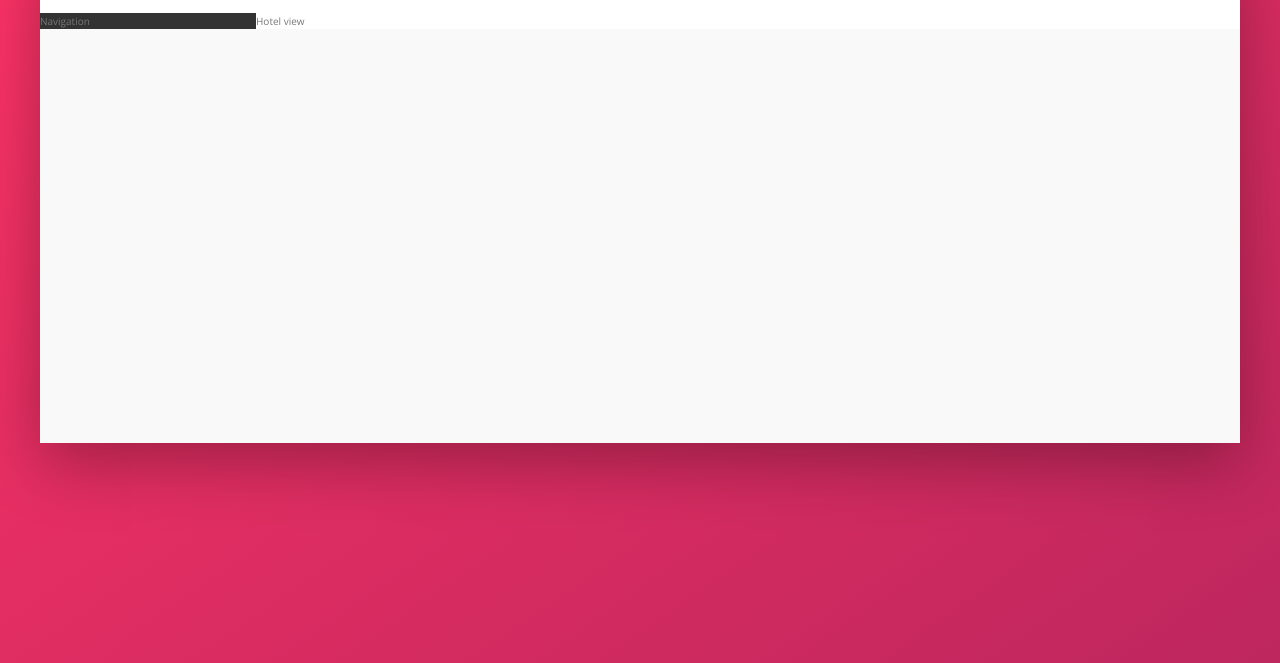
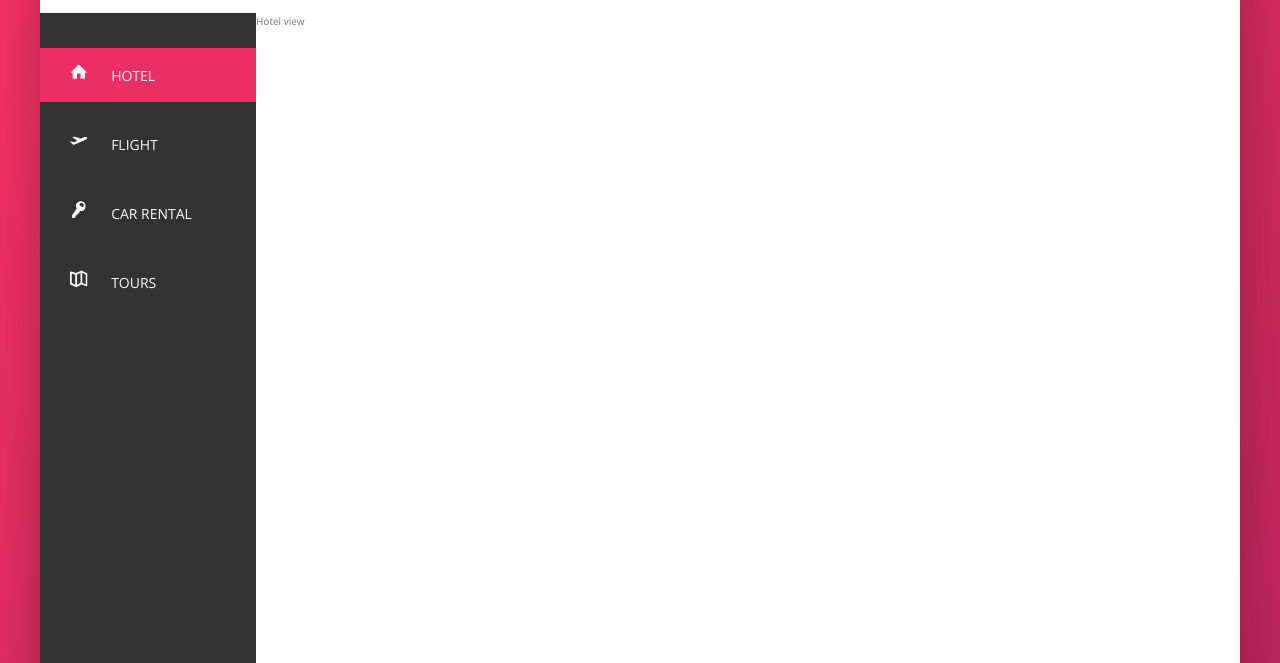
Before and after one commit to diana-szk/Trillo---Flexbox, a website: page index.html in a window 1280 px wide. Shown: the part 137-800 px from the top of the page. Drawn offline with nearby package versions, Linux system fonts and the light colour scheme.

Commit message:
Complete sidebar

```diff
--- a/index.html
+++ b/index.html
@@ -56,7 +56,44 @@
 
         <div class="content">
             <nav class="sidebar">
-                Navigation
+                <ul class="side-nav">
+                    <li class="side-nav__item side-nav__item--active">
+                        <a href="#" class="side-nav__link">
+                            <svg class="side-nav__icon">
+                                <use xlink:href="img/sprite.svg#icon-home"></use>
+                            </svg>
+                            <span>Hotel</span>
+                        </a>
+                    </li>
+                    <li class="side-nav__item">
+                        <a href="#" class="side-nav__link">
+                            <svg class="side-nav__icon">
+                                <use xlink:href="img/sprite.svg#icon-aircraft-take-off"></use>
+                            </svg>
+                            <span>Flight</span>
+                        </a>
+                    </li>
+                    <li class="side-nav__item">
+                        <a href="#" class="side-nav__link">
+                            <svg class="side-nav__icon">
+                                <use xlink:href="img/sprite.svg#icon-key"></use>
+                            </svg>
+                            <span>Car Rental</span>
+                        </a>
+                    </li>
+                    <li class="side-nav__item">
+                        <a href="#" class="side-nav__link">
+                            <svg class="side-nav__icon">
+                                <use xlink:href="img/sprite.svg#icon-map"></use>
+                            </svg>
+                            <span>Tours</span>
+                        </a>
+                    </li>
+                </ul>
+
+                <div class="policy">
+                    &copy; 2020 by Trillo. All rights reserved.
+                </div>
             </nav>
 
             <main class="hotel-view">
--- a/sass/_components.scss
+++ b/sass/_components.scss
@@ -117,3 +117,75 @@ margin-left: 2rem;
     }
 
 }
+
+//SIDE NAVIGATION
+
+.side-nav{
+
+    font-size: 1.4rem;
+    list-style: none;
+    margin-top: 3.5rem;
+
+    &__item{
+        position: relative;
+
+        &:not(:last-child){
+            margin-bottom: 1.5rem;
+        }
+    }
+
+    &__item::before{
+        content: "";
+        position: absolute;
+        top:0;
+        left: 0;
+        width: 3px;
+        height: 100%;
+        background-color: var(--color-primary);
+
+        transform: scaleY(0);
+        transition: transform .2s,
+                    width .4s cubic-bezier(1,0,0,1) .2s;
+    }
+
+    &__item:hover::before,
+    &__item--active::before{
+        transform: scaleY(1);
+        width: 100%;
+    }
+
+
+
+    &__link:active{
+        background-color: var(--color-primary-light);
+    }
+
+    &__link:link,
+    &__link:visited{
+        text-transform: uppercase;
+        text-decoration: none;
+        color: var(--color-grey-light-1);
+        display: block;
+        padding: 1.5rem 3rem;
+
+        z-index: 10;
+        position: relative;
+    }
+
+    &__icon{
+        height: 1.75rem;
+        width: 1.75rem;
+        margin-right: 2rem;
+        fill:currentColor;
+
+    }
+}
+
+//COPYRIGHT
+
+.policy{
+    font-size: 1.2rem;
+    color: var(--color-grey-light-4);
+    text-align: center;
+    padding: 2.5rem;
+}
--- a/sass/_layout.scss
+++ b/sass/_layout.scss
@@ -28,6 +28,11 @@ align-items: center;
 background-color: var(--color-grey-dark-1);
 
 flex: 0 0 18%;
+display: flex;
+flex-direction: column;
+justify-content: space-between;
+
+height: 80rem;
 }
 
 .hotel-view{
```
Also changed, not shown: css/style.css.
